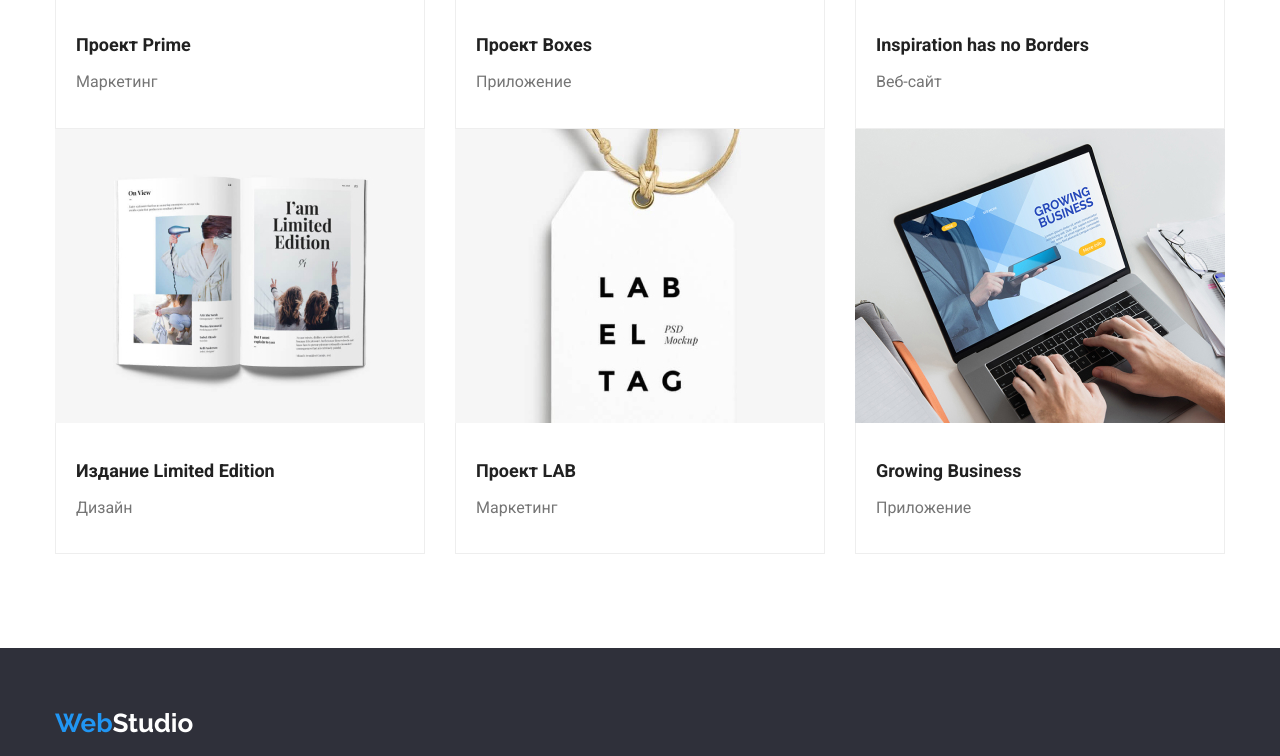
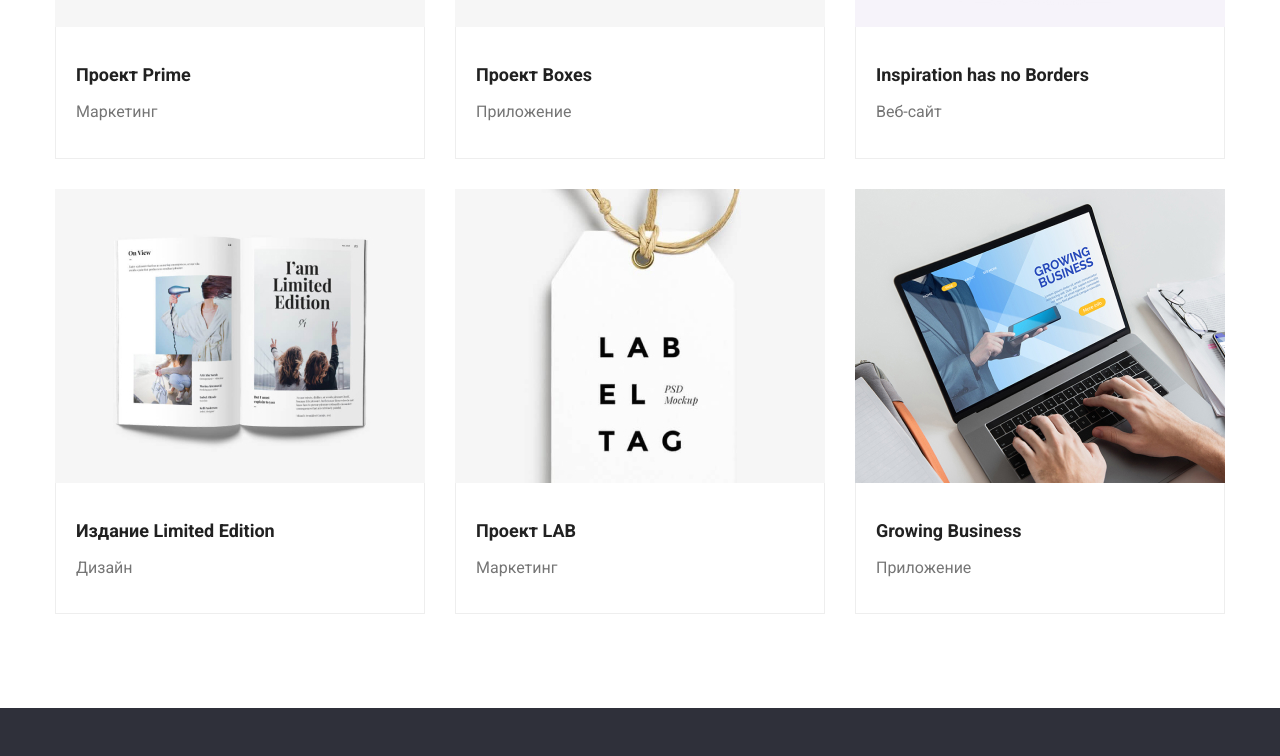
Before and after one commit to TeslaIh/goit-markup-hw-03, a plain HTML site: page portfolio.html in a window 1280 px wide. Shown: the part 985-1741 px from the top of the page. Drawn offline with nearby package versions, Linux system fonts and the light colour scheme.

Commit message:
last child 0

```diff
--- a/CSS/styles.css
+++ b/CSS/styles.css
@@ -394,9 +394,8 @@ img {
 .projects-border:nth-child(3n) {
   margin-right: 0;
 }
-
-.projects-box:nth-last-child(-n + 3) {
-  margin-bottom: -30px;
+.projects-border:nth-last-child(-n + 3) {
+  margin-bottom: 0;
 }
 
 .projects-link {
```
